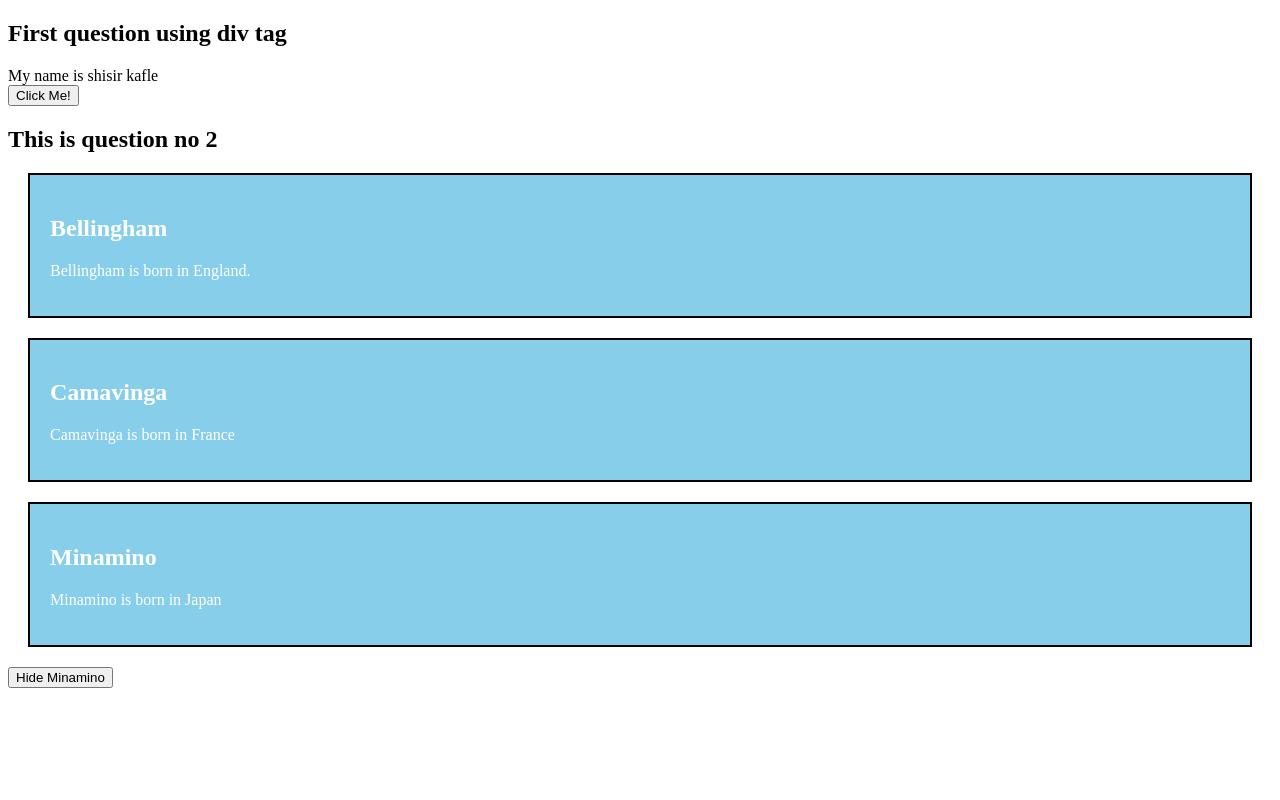
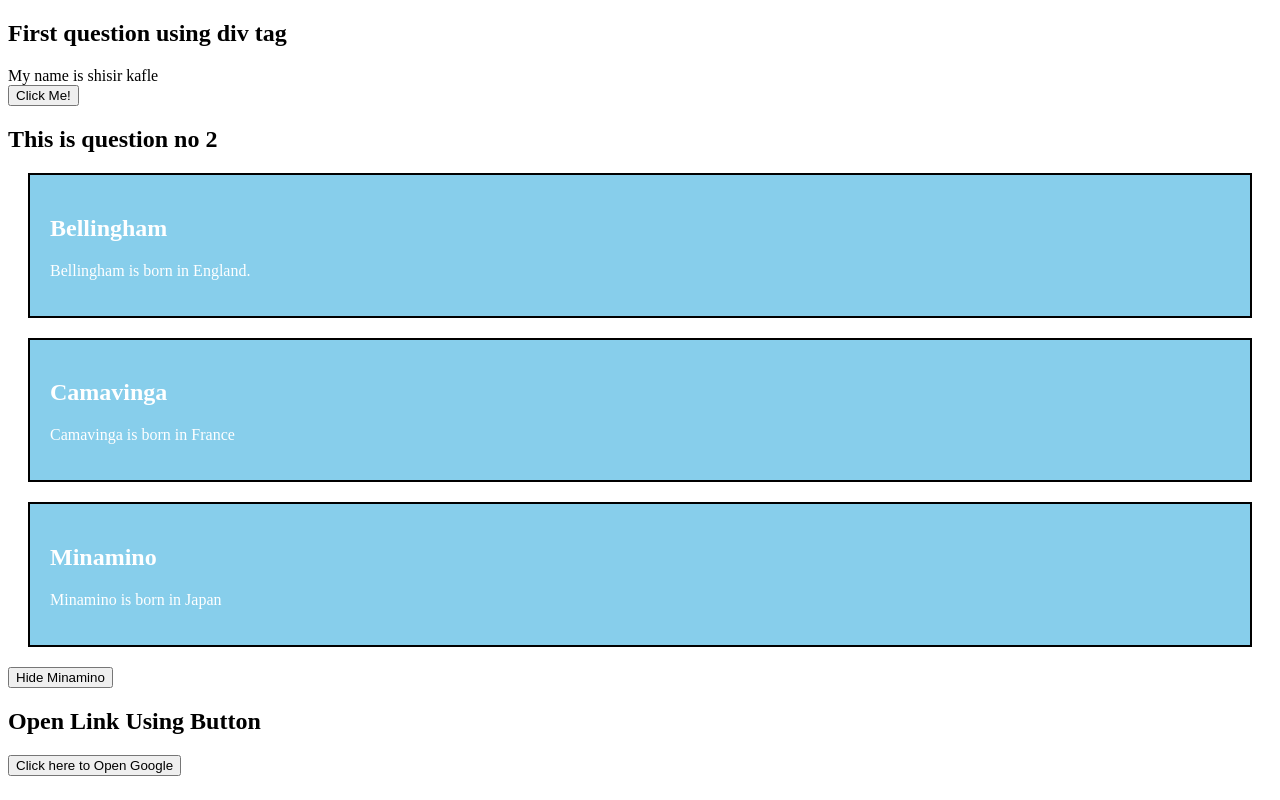
Before and after one commit to Kaflemax/mobile-programming, a plain HTML site: page index.html in a window 1280 px wide. Drawn offline with Linux system fonts and the light colour scheme.

```diff
--- a/index.html
+++ b/index.html
@@ -31,5 +31,7 @@
   <p>Minamino is born in Japan</p>
 </div>
 <button type = "button" onclick = "document.getElementById('minamino').style.display='none'">Hide Minamino</button>
+  <h2>Open Link Using Button</h2>
+ <a href="https:/www.google.com"><button type = "button">Click here to Open Google</button></a>
 </body>
 </html>
```
